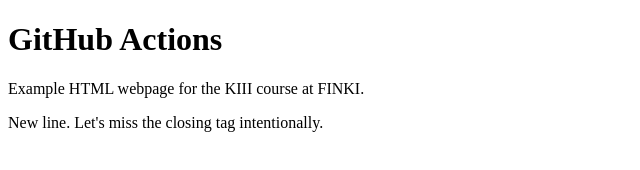
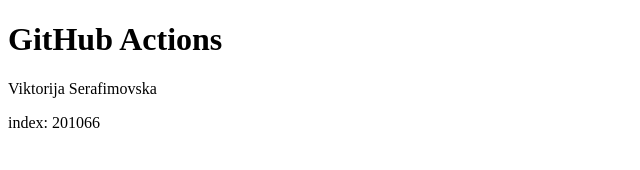
Before and after one commit to vSerafimovska/pods, a plain HTML site: page index.html in a window 1280 px wide. Shown: the whole page, without its empty margins (0-640 px from the left). Drawn offline with Linux system fonts and the light colour scheme.

Commit message:
Update index.html

```diff
--- a/index.html
+++ b/index.html
@@ -2,7 +2,7 @@
 <html>
   <body>
     <h1>GitHub Actions</h1>
-    <p>Example HTML webpage for the KIII course at FINKI.</p>
-    <p>New line. Let's miss the closing tag intentionally.</p>
+    <p>Viktorija Serafimovska</p>
+    <p>index: 201066</p>
   </body>
 </html>
```
